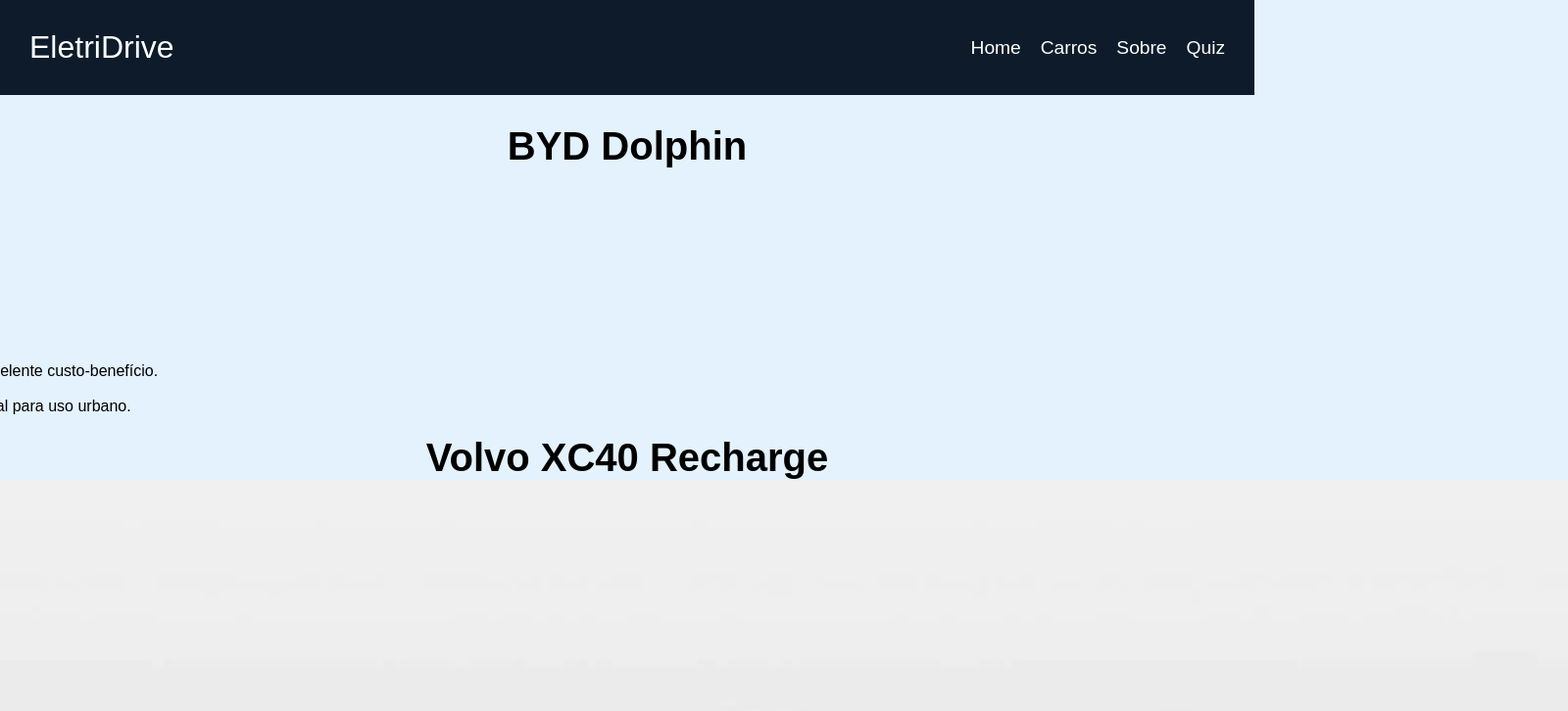
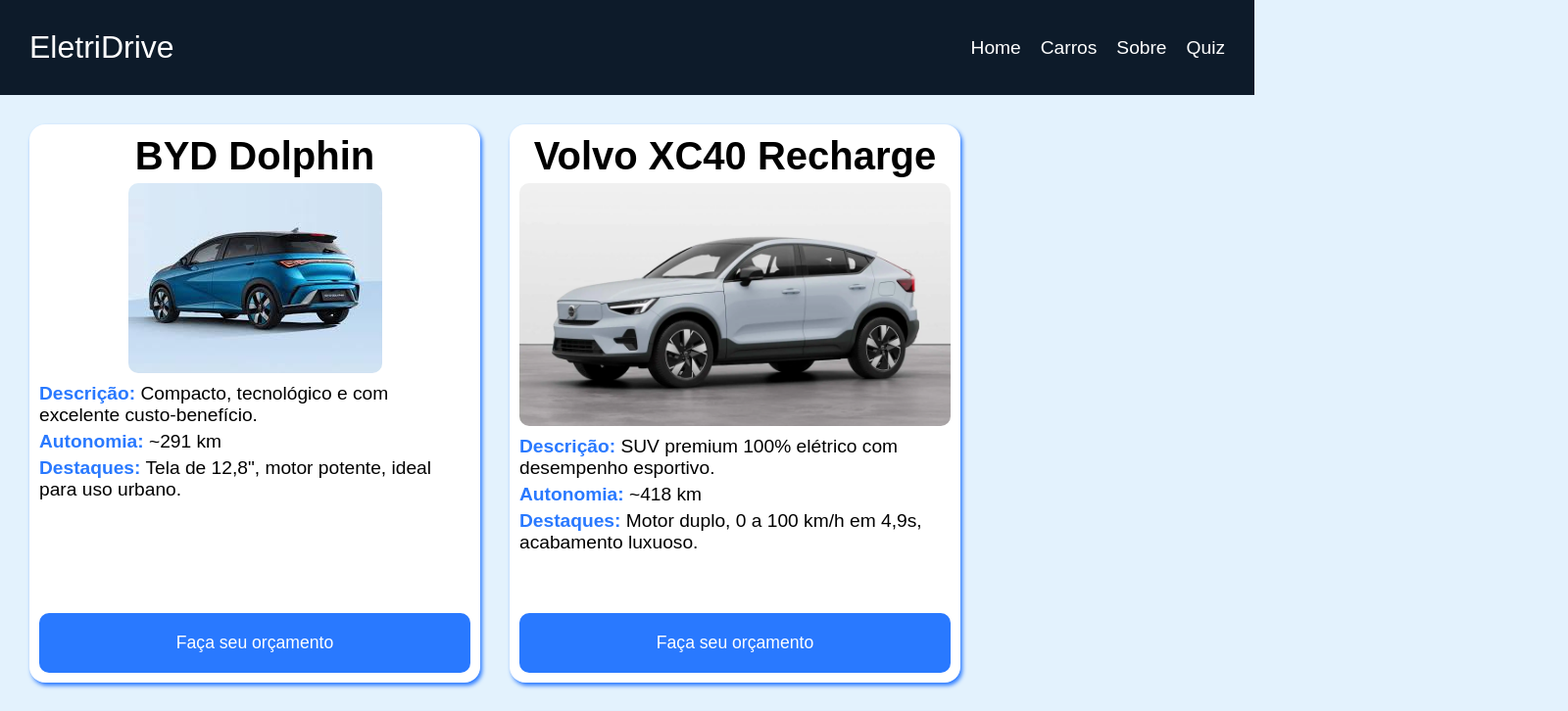
Before and after one commit to Grupo-FIAP-Antonio-Felipe-e-Joao-Vitor/CP2-Web-Dev, a plain HTML site: page src/pages/carros.html in a window 1280 px wide. Shown: the top 726 px of the page at 98% size, 1600 px wide, since content can reach past the window. Drawn offline with Linux system fonts and the light colour scheme.

Commit message:
estilizando pagina carros

```diff
--- a/src/css/style.css
+++ b/src/css/style.css
@@ -100,3 +100,59 @@ main {
 #botoes .botao {
     width: 50%;
 }
+
+#cardsCarros {
+    display: flex;
+    flex-wrap: wrap;
+    justify-content: flex-start;
+    gap: 30px;
+}
+
+.card {
+    display: flex;
+    flex-direction: column;
+    align-items: center;
+    height: 570px;
+    width: 460px;
+    gap: 10px;
+    padding: 10px;
+    background: #fff;
+    box-shadow: 2px 3px 4px #2979FF;
+    border-radius: 16px;
+}
+
+.card #botao {
+    display: flex;
+    flex-direction: column;
+    justify-content: flex-end;
+    width: 100%;
+}
+
+.carro {
+    display: flex;
+    flex-direction: column;
+    align-items: center;
+    gap: 5px;
+}
+
+.carro img {
+    width: 100%;
+    border-radius: 10px;
+}
+
+.descricao {
+    display: flex;
+    flex-direction: column;
+    gap: 5px;
+    height: 100%;
+}
+
+.descricao span {
+    font-weight: 700;
+    color: #2979FF;
+}
+
+.paragrafo {
+    font-size: 1.2rem;
+    color: #000;
+}
```
